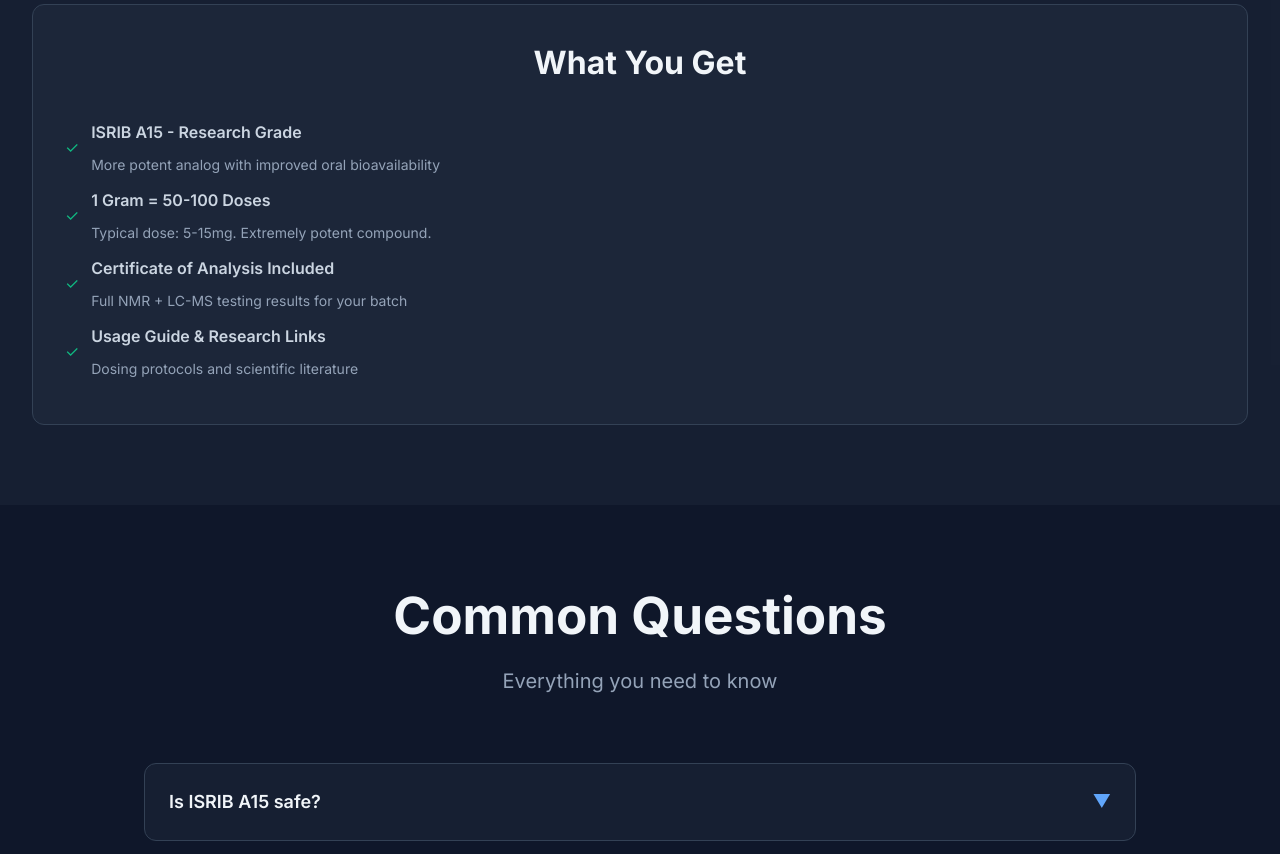
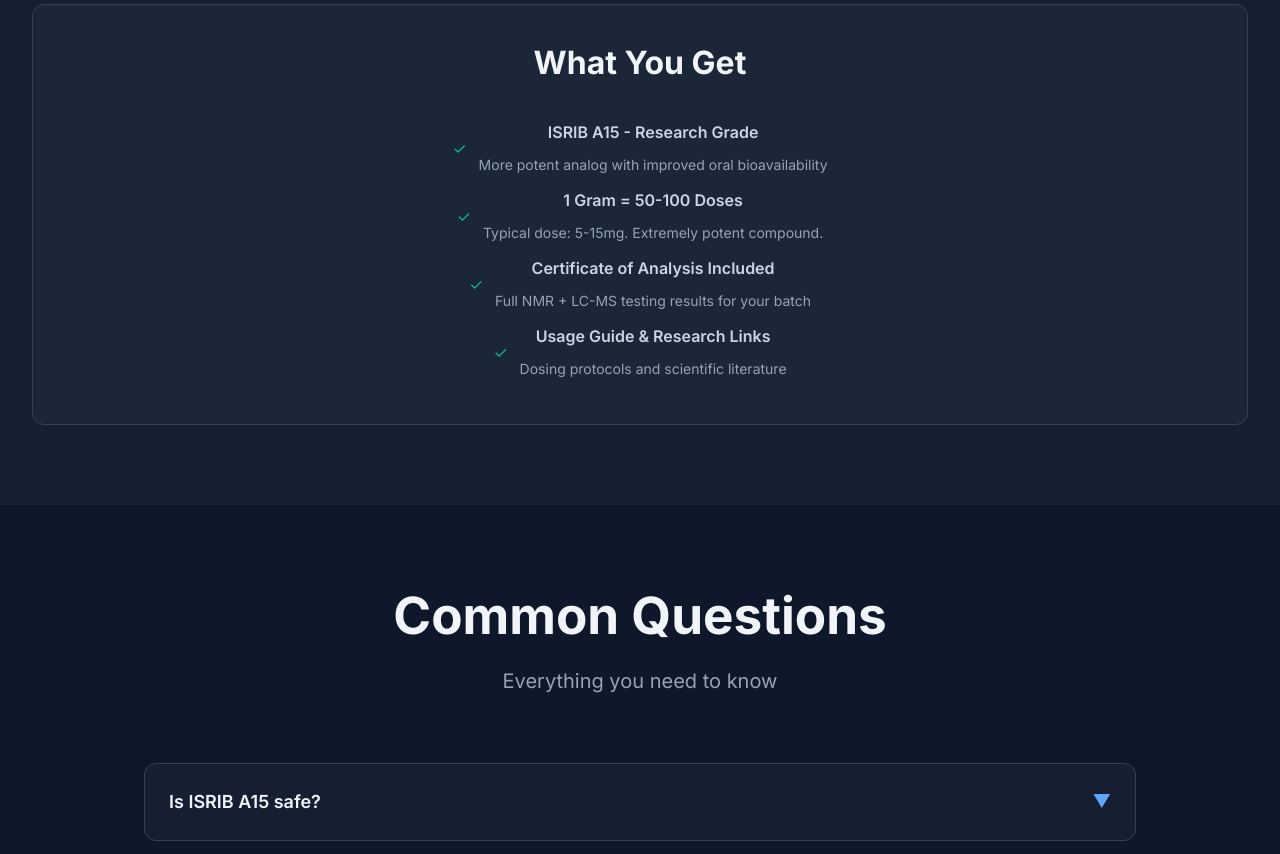
Before and after one commit to lnnemml/landing, a plain HTML site: page index.html in a window 1280 px wide. Shown: the part 6240-7094 px from the top of the page. Drawn offline with Linux system fonts and the light colour scheme.

Commit message:
Update styles.css

```diff
--- a/css/styles.css
+++ b/css/styles.css
@@ -721,3 +721,22 @@
         .justify-center { justify-content: center; }
         .gap-1 { gap: 0.5rem; }
         .gap-2 { gap: 1rem; }
+
+         /* Center the "What You Get" list */
+.what-you-get-list{
+  max-width: 720px;   /* щоб текст не розтікався на всю ширину */
+  margin: 0 auto;     /* центрує контейнер у картці */
+}
+
+.what-you-get-list .pricing-feature{
+  justify-content: center;   /* центрує іконку + текст як flex-рядок */
+}
+
+.what-you-get-list .pricing-feature > div{
+  text-align: center;        /* центрує заголовок і підпис */
+}
+
+/* (необов’язково) трохи підняти “галочку”, щоб вирівняти з заголовком */
+.what-you-get-list .pricing-feature .text-success{
+  margin-top: 2px;
+}
```
